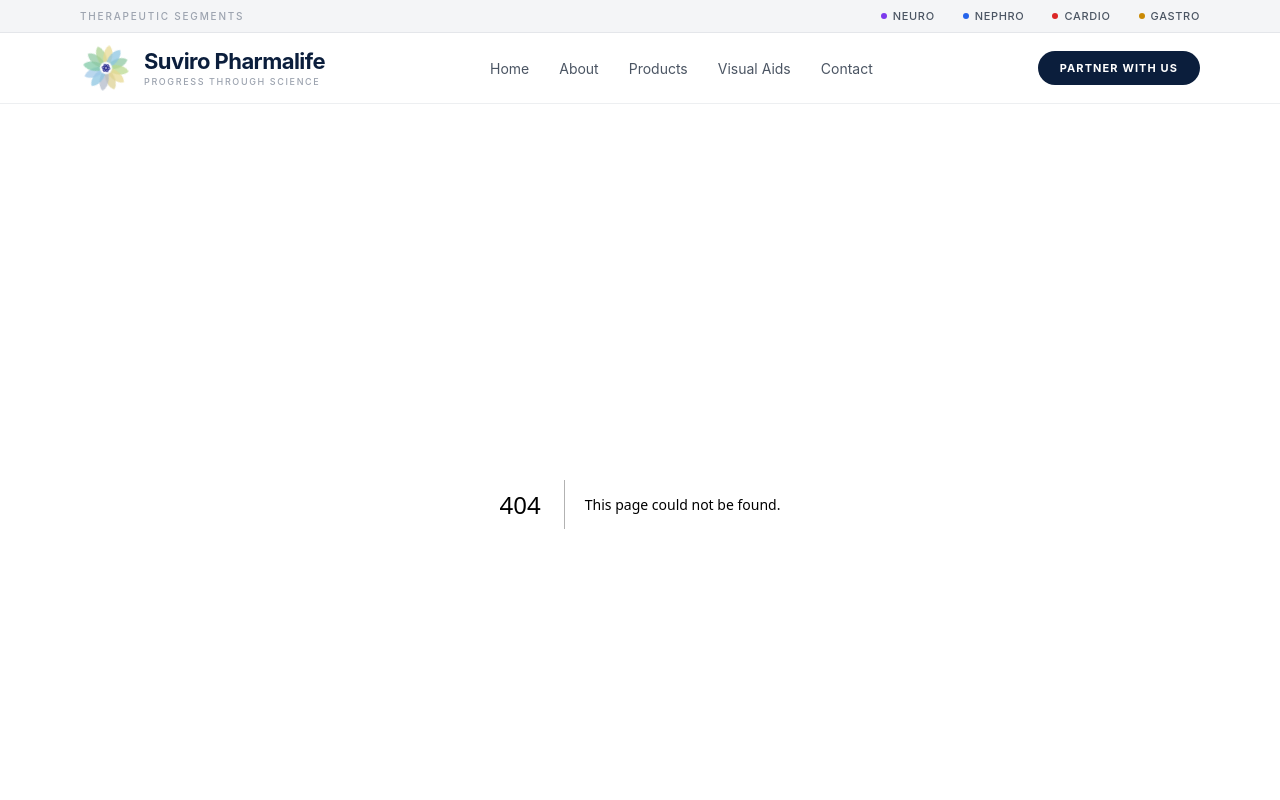
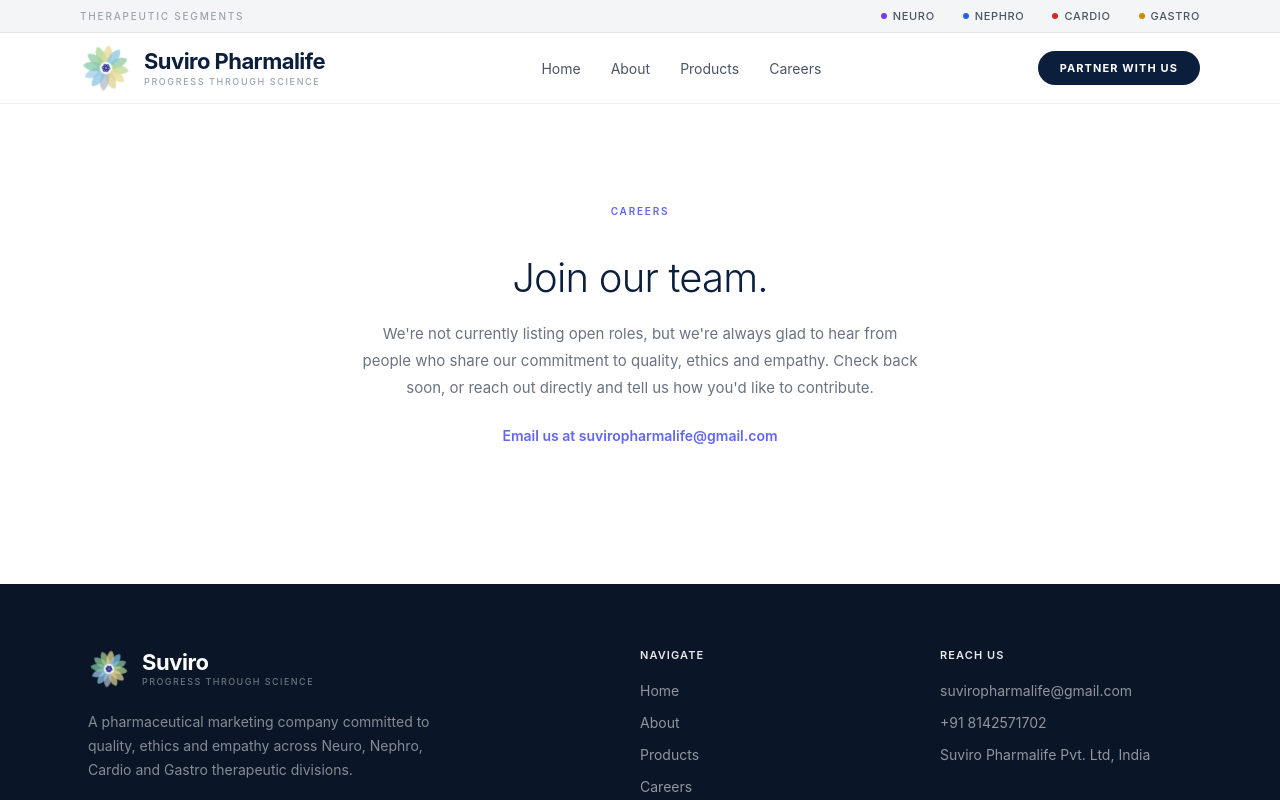
Before and after one commit to gayathris99/suviro-pharma, a Next.js app: page /careers in a window 1280 px wide. Before the commit this address had no page. Shown: the top 800 px of the page. Built offline with nearby package versions, Linux system fonts and the light colour scheme.

Commit message:
Page updates

```diff
--- /dev/null
+++ b/app/careers/careers.css
@@ -0,0 +1,42 @@
+/* ══ CAREERS PAGE ══ */
+.careers-page {
+  min-height:     60vh;
+  display:        flex;
+  align-items:    center;
+  justify-content: center;
+  background:     #ffffff;
+  padding:        80px 24px 120px;
+}
+
+.careers-container {
+  max-width:  560px;
+  text-align: center;
+  display:        flex;
+  flex-direction: column;
+  align-items:    center;
+  gap:            18px;
+}
+
+.careers-title {
+  font-size:      clamp(28px, 4vw, 40px);
+  font-weight:    300;
+  color:          var(--dark);
+  letter-spacing: -0.02em;
+}
+
+.careers-lead {
+  font-size:   15px;
+  color:       var(--muted);
+  line-height: 1.8;
+}
+
+.careers-cta {
+  margin-top:    8px;
+  font-size:     14px;
+  font-weight:   600;
+  color:         var(--accent);
+}
+
+.careers-cta:hover {
+  text-decoration: underline;
+}
--- /dev/null
+++ b/app/careers/page.js
@@ -0,0 +1,26 @@
+import './careers.css'
+
+export const metadata = {
+  title: 'Careers — Suviro Pharmalife',
+  description: 'Career opportunities at Suviro Pharmalife Pvt. Ltd.',
+}
+
+export default function Careers() {
+  return (
+    <div className="careers-page">
+      <div className="careers-container">
+        <span className="eyebrow">Careers</span>
+        <h1 className="careers-title">Join our team.</h1>
+        <p className="careers-lead">
+          We&apos;re not currently listing open roles, but we&apos;re always glad to hear
+          from people who share our commitment to quality, ethics and empathy.
+          Check back soon, or reach out directly and tell us how you&apos;d like to
+          contribute.
+        </p>
+        <a href="mailto:suviropharmalife@gmail.com" className="careers-cta">
+          Email us at suviropharmalife@gmail.com
+        </a>
+      </div>
+    </div>
+  )
+}
--- a/components/layout/Footer.js
+++ b/components/layout/Footer.js
@@ -6,8 +6,7 @@
   { label: 'Home',        href: '/'            },
   { label: 'About',       href: '/about'       },
   { label: 'Products',    href: '/products'    },
-  { label: 'Visual Aids', href: '/visual-aids' },
-  { label: 'Contact',     href: '/contact'     },
+  { label: 'Careers',     href: '/careers'     },
 ]
 
 const REACH = [
--- a/components/layout/Navbar.js
+++ b/components/layout/Navbar.js
@@ -16,8 +16,7 @@
   { label: 'Home',       href: '/'           },
   { label: 'About',      href: '/about'      },
   { label: 'Products',   href: '/products'   },
-  { label: 'Visual Aids', href: '/visual-aids' },
-  { label: 'Contact',    href: '/contact'    },
+  { label: 'Careers',    href: '/careers'    },
 ]
 
 export default function Navbar() {
--- a/components/sections/Hero.js
+++ b/components/sections/Hero.js
@@ -77,7 +77,7 @@
             <span className="hero-badge-dot" />
             <div>
               <div className="hero-badge-main">Trusted by clinicians</div>
-              <div className="hero-badge-sub">Across 12+ states</div>
+              <div className="hero-badge-sub">Across India</div>
             </div>
           </div>
         </div>
```
Also changed, not shown: app/visual-aids/page.js (deleted, +0 -88 lines), app/visual-aids/visual-aids.css (deleted, +0 -84 lines).
